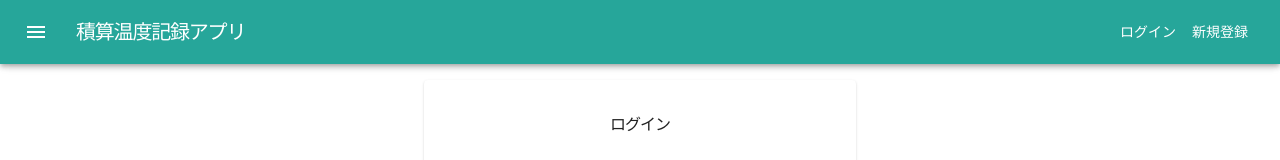
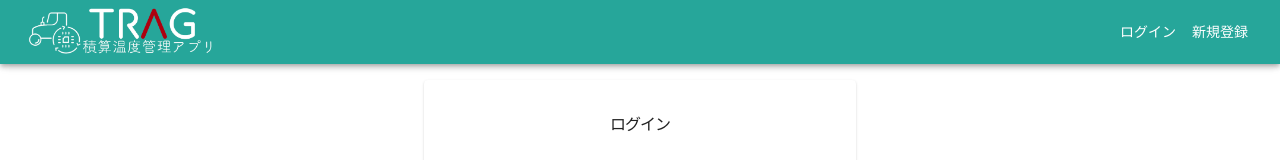
Before and after one commit to zuuumiii/spa-app, a React (Create React App) app in the folder frontend/: page /signin in a window 1280 px wide. Shown: the top 160 px of the page. Built offline with nearby package versions, Linux system fonts and the light colour scheme; what axios-case-converter would draw is missing.

Commit message:
ロゴ画像追加

```diff
--- a/frontend/src/components/layouts/Header.tsx
+++ b/frontend/src/components/layouts/Header.tsx
@@ -10,7 +10,7 @@ import Typography from "@material-ui/core/Typography";
 import Button from "@material-ui/core/Button";
 import IconButton from "@material-ui/core/IconButton";
 import MenuIcon from "@material-ui/icons/Menu";
-
+import logo from "images/logo.png";
 import { signOut } from "lib/api/auth";
 
 import { AuthContext } from "App";
@@ -112,21 +112,10 @@ const Header: React.FC = () => {
     <>
       <AppBar position="fixed">
         <Toolbar>
-          <IconButton
-            edge="start"
-            className={classes.iconButton}
-            color="inherit"
-          >
-            <MenuIcon />
-          </IconButton>
-          <Typography
-            component={Link}
-            to="/"
-            variant="h4"
-            className={classes.title}
-          >
-            積算温度記録アプリ
-          </Typography>
+          <Link to="/" className={classes.title}>
+            <img src={logo} alt="Image" width="190" height="55" />
+          </Link>
+
           <AuthButtons />
         </Toolbar>
       </AppBar>
```
Also changed, not shown: frontend/src/images/logo.png (added), 1 other file (tests, documents, lock files or other folders).
